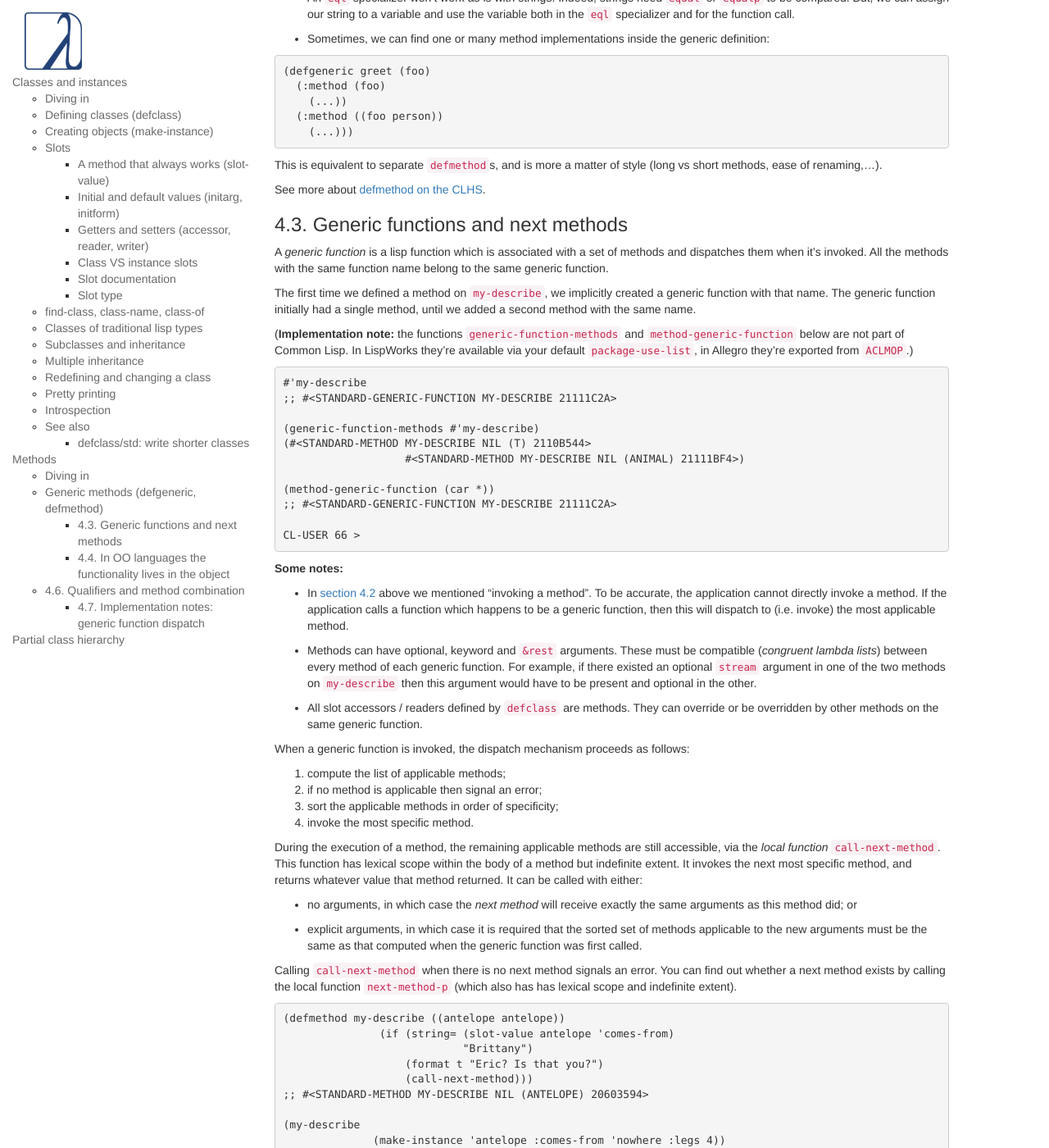
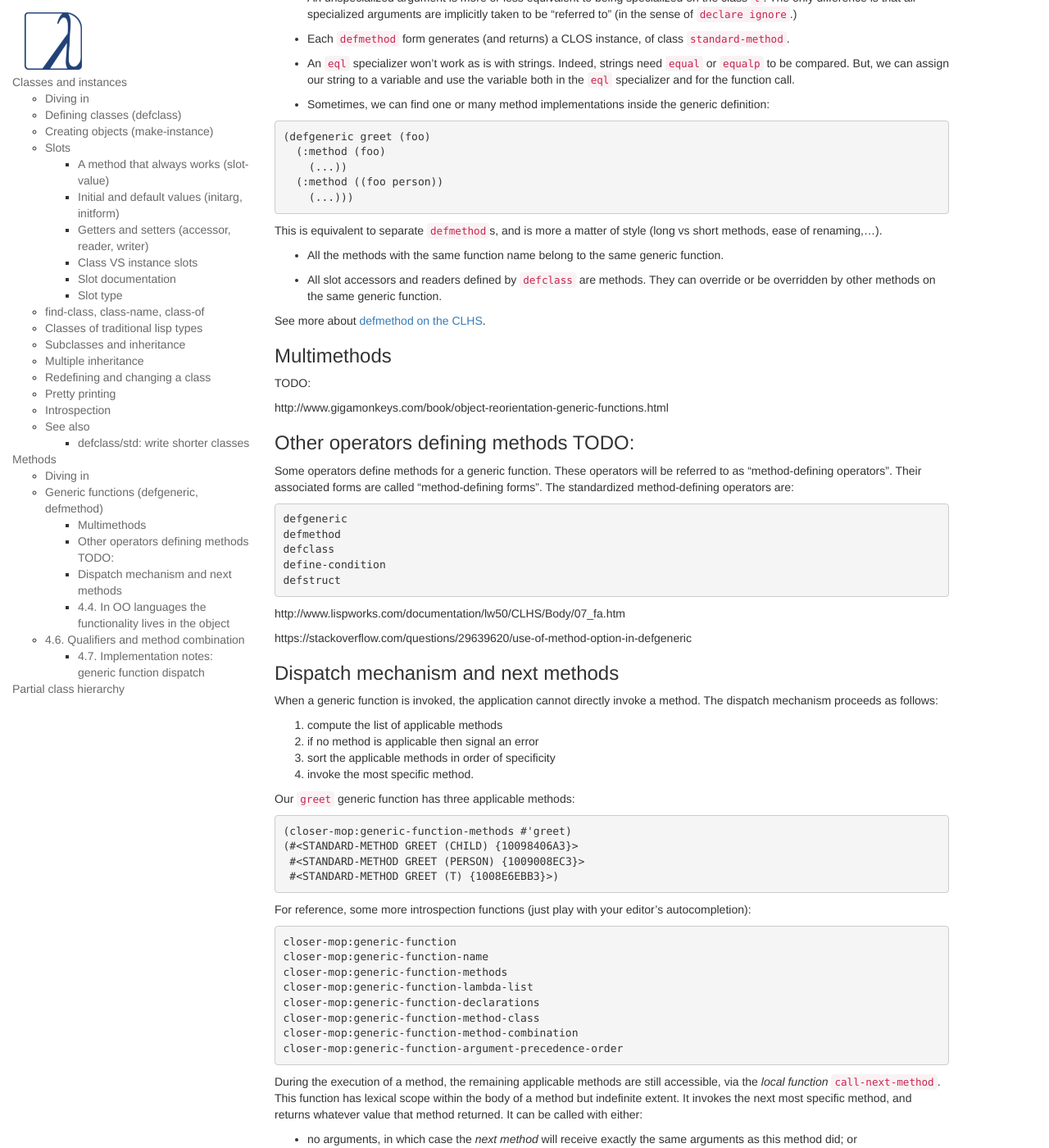
Before and after one commit to LispCookbook/cl-cookbook, a Jekyll site: the page built from clos.md, in a window 1280 px wide and 1400 px high, scrolled down 15668 px. Shown: the whole window at 82% size. Built offline with Jekyll 4.4.1, drawn with Linux system fonts in a browser that asks for light colours; some of the changed text lies outside the part shown.

Commit message:
clos - dispatch, next methods

````diff
--- a/clos.md
+++ b/clos.md
@@ -1038,77 +1045,77 @@ for the function call.
 This is equivalent to separate `defmethod`s, and is more a matter of
 style (long vs short methods, ease of renaming,...).
 
+- All the methods with the same function name belong to the same generic function.
+
+- All slot accessors and readers defined by `defclass` are methods. They can override or be overridden by other methods on the same generic function.
+
 
 See more about [defmethod on the CLHS](http://www.lispworks.com/documentation/lw70/CLHS/Body/m_defmet.htm).
 
 
-### 4.3. Generic functions and next methods
+### Multimethods
 
-A <cite>generic function</cite> is a lisp function which is
-    associated with a set of methods and dispatches them when it's
-    invoked. All the methods with the same function name belong to the
-    same generic function.
+TODO:
 
-The first time we defined a method on `my-describe`, we
-    implicitly created a generic function with that name. The generic
-    function initially had a single method, until we added a second method
-    with the same name.
+http://www.gigamonkeys.com/book/object-reorientation-generic-functions.html
 
-(**Implementation note:** the functions
-    `generic-function-methods` and
-    `method-generic-function` below are not part of Common
-    Lisp. In LispWorks they're available via your default
-    `package-use-list`, in Allegro they're exported from
-    `ACLMOP`.)
+### Other operators defining methods TODO:
+
+Some operators define methods for a generic function. These operators
+will be referred to as "method-defining operators". Their associated
+forms are called "method-defining forms". The standardized
+method-defining operators are:
+
+    defgeneric
+    defmethod
+    defclass
+    define-condition
+    defstruct
+
+http://www.lispworks.com/documentation/lw50/CLHS/Body/07_fa.htm
+
+https://stackoverflow.com/questions/29639620/use-of-method-option-in-defgeneric
+
+
+
+### Dispatch mechanism and next methods
+
+
+When a generic function is invoked, the application cannot directly invoke a method. The dispatch mechanism proceeds as follows:
+
+1.  compute the list of applicable methods
+2.  if no method is applicable then signal an error
+3.  sort the applicable methods in order of specificity
+4.  invoke the most specific method.
+
+Our `greet` generic function has three applicable methods:
 
 ~~~lisp
-#'my-describe
-;; #<STANDARD-GENERIC-FUNCTION MY-DESCRIBE 21111C2A>
-
-(generic-function-methods #'my-describe)
-(#<STANDARD-METHOD MY-DESCRIBE NIL (T) 2110B544>
-                   #<STANDARD-METHOD MY-DESCRIBE NIL (ANIMAL) 21111BF4>)
-
-(method-generic-function (car *))
-;; #<STANDARD-GENERIC-FUNCTION MY-DESCRIBE 21111C2A>
-
-CL-USER 66 >
+(closer-mop:generic-function-methods #'greet)
+(#<STANDARD-METHOD GREET (CHILD) {10098406A3}>
+ #<STANDARD-METHOD GREET (PERSON) {1009008EC3}>
+ #<STANDARD-METHOD GREET (T) {1008E6EBB3}>)
 ~~~
 
-**Some notes:**
+For reference, some more introspection functions (just play with your editor's autocompletion):
 
-*   In [section 4.2][section-42] above we mentioned
-    "invoking a method". To be accurate, the application cannot directly
-    invoke a method. If the application calls a function which happens to
-    be a generic function, then this will dispatch to (i.e. invoke) the
-    most applicable method.
-
-*   Methods can have optional, keyword and `&rest`
-    arguments. These must be compatible (<cite>congruent
-    lambda lists</cite>) between every method of each generic
-    function. For example, if there existed an optional
-    `stream` argument in one of the two methods on
-    `my-describe` then this argument would have to be present
-    and optional in the other.
-
-*   All slot accessors / readers defined by `defclass`
-    are methods. They can override or be overridden by other methods on
-    the same generic function.
-
-When a generic function is invoked, the dispatch mechanism proceeds
-    as follows:
-
-1.  compute the list of applicable methods;
-2.  if no method is applicable then signal an error;
-3.  sort the applicable methods in order of specificity;
-4.  invoke the most specific method.
+```
+closer-mop:generic-function
+closer-mop:generic-function-name
+closer-mop:generic-function-methods
+closer-mop:generic-function-lambda-list
+closer-mop:generic-function-declarations
+closer-mop:generic-function-method-class
+closer-mop:generic-function-method-combination
+closer-mop:generic-function-argument-precedence-order
+```
 
 During the execution of a method, the remaining applicable methods
-    are still accessible, via the <cite>local function</cite>
-    `call-next-method`. This function has lexical scope within
-    the body of a method but indefinite extent. It invokes the next most
-    specific method, and returns whatever value that method returned. It
-    can be called with either:
+are still accessible, via the *local function*
+`call-next-method`. This function has lexical scope within
+the body of a method but indefinite extent. It invokes the next most
+specific method, and returns whatever value that method returned. It
+can be called with either:
 
 *   no arguments, in which case the <cite>next method</cite> will
     receive exactly the same arguments as this method did; or
@@ -1118,47 +1125,11 @@ During the execution of a method, the remaining applicable methods
     as that computed when the generic function was first called.
 
 Calling `call-next-method` when there is no next method
-    signals an error. You can find out whether a next method exists by
-    calling the local function `next-method-p` (which also has
-    has lexical scope and indefinite extent).
+signals an error. You can find out whether a next method exists by
+calling the local function `next-method-p` (which also has
+has lexical scope and indefinite extent).
 
-~~~lisp
-(defmethod my-describe ((antelope antelope))
-               (if (string= (slot-value antelope 'comes-from)
-                            "Brittany")
-                   (format t "Eric? Is that you?")
-                   (call-next-method)))
-;; #<STANDARD-METHOD MY-DESCRIBE NIL (ANTELOPE) 20603594>
-
-(my-describe
-              (make-instance 'antelope :comes-from 'nowhere :legs 4))
-;; #<ANTELOPE 205ECB64> is an animal. It has 4 legs and comes from NOWHERE.
-NIL
-
-(my-describe Eric)
-Eric? Is that you?
-NIL
-
-CL-USER 69 >
-~~~
-
-**Note** finally that the body of every method
-    establishes a block with the same name as the method's generic
-    function. If you `return-from` that name you are exiting
-    the current method, not the call to the enclosing generic
-    function.
-
-**Exercise:** Use your lisp implementation, to take a
-    look at the `class-precedence-list` of generic
-    functions.
-
-**Exercise:** When you evaluate `(comes-from
-Eric)`, from which class is the reader inherited? Override this
-    method, so that Antelopes always come from Africa. (This isn't true,
-    but it's an improvement.)
-
-**Exercise:** Experiment with the indefinite extent of
-    `call-next-method`.
+Note finally that the body of every method establishes a block with the same name as the method’s generic function. If you `return-from` that name you are exiting the current method, not the call to the enclosing generic function.
 
 ### 4.4. In OO languages the functionality lives in the object
 
````
Also changed, not shown: other parts of clos.md (+8 -1 lines).
